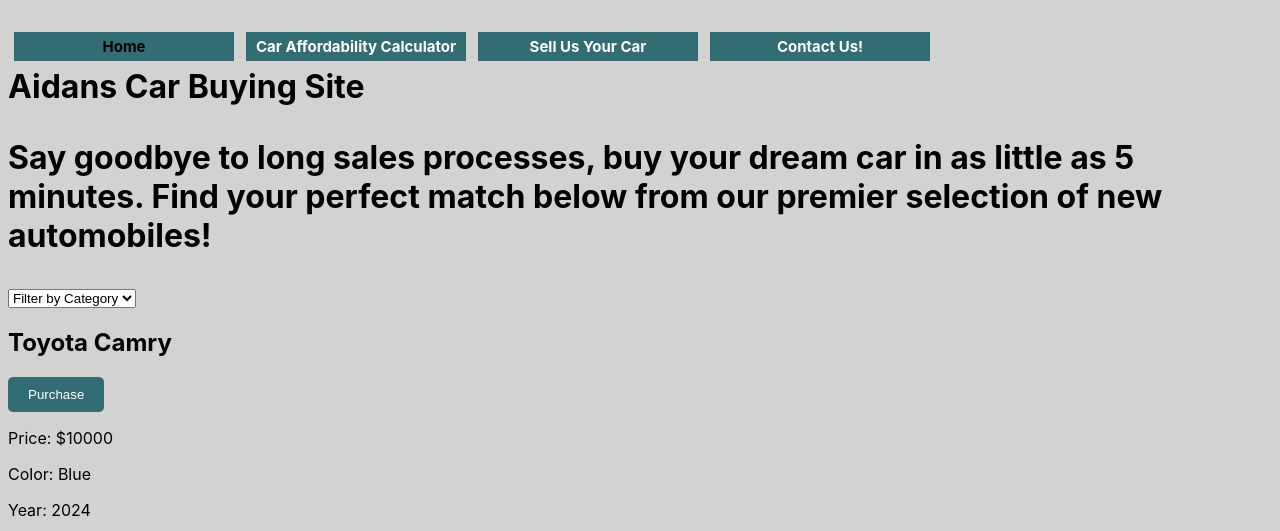
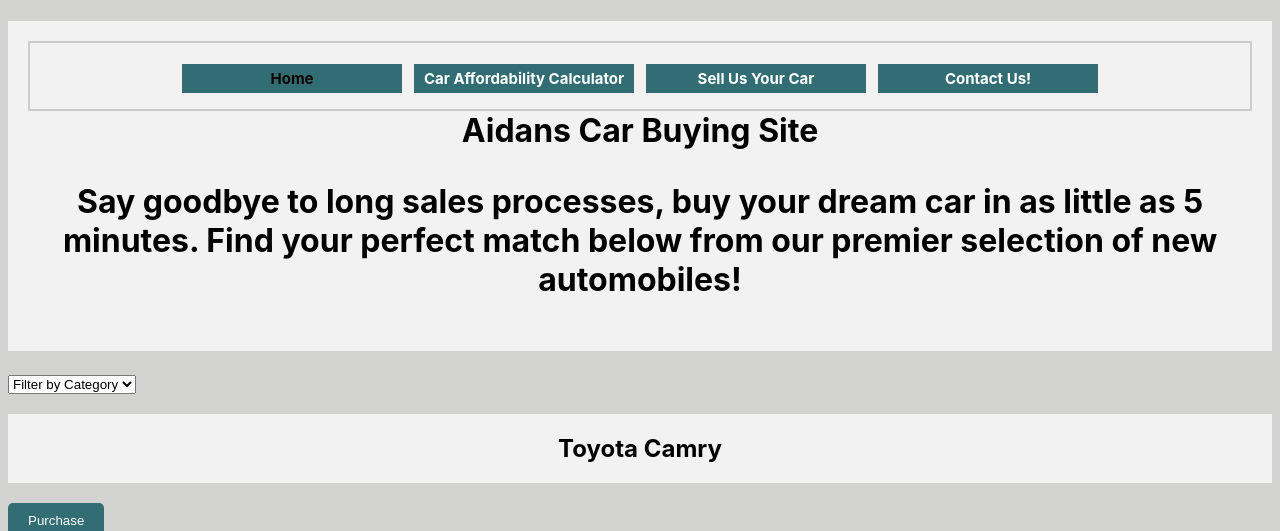
Before and after one commit to AidanSTucker/my-app, a React (Create React App) app: page / in a window 1280 px wide. Shown: the top 531 px of the page. Built offline with nearby package versions, Linux system fonts and the light colour scheme; data requests are answered from the project's data file.

Commit message:
adding styling to NavBar & Headers

```diff
--- a/public/style.css
+++ b/public/style.css
@@ -27,3 +27,10 @@ button {
   background-color: #e74c3c;
   color: #ffffff;
 }
+
+h1 {
+  text-align: center;
+  background-color: #f2f2f2;
+  padding: 20px;
+
+}
--- a/src/components/NavBar.css
+++ b/src/components/NavBar.css
@@ -1,4 +1,4 @@
-.nav-link{
+.nav-link {
     display: inline-block;
     box-sizing: border-box;
     width: 220px;
@@ -7,10 +7,21 @@
     background: rgb(50, 109, 115);
     text-decoration: none;
     text-align: center;
-    font-size: min(10vw, 15px) ;
+    font-size: min(10vw, 15px);
     color: white;
-}
+  }
 
-.active {
+  .active {
     color: rgb(15, 1, 1);
-}
+  }
+
+
+  .nav-link:hover {
+    background-color: #555;
+
+  }
+
+  .navbar {
+    border: 2px solid #ccc;
+    padding: 10px;
+  }
```
